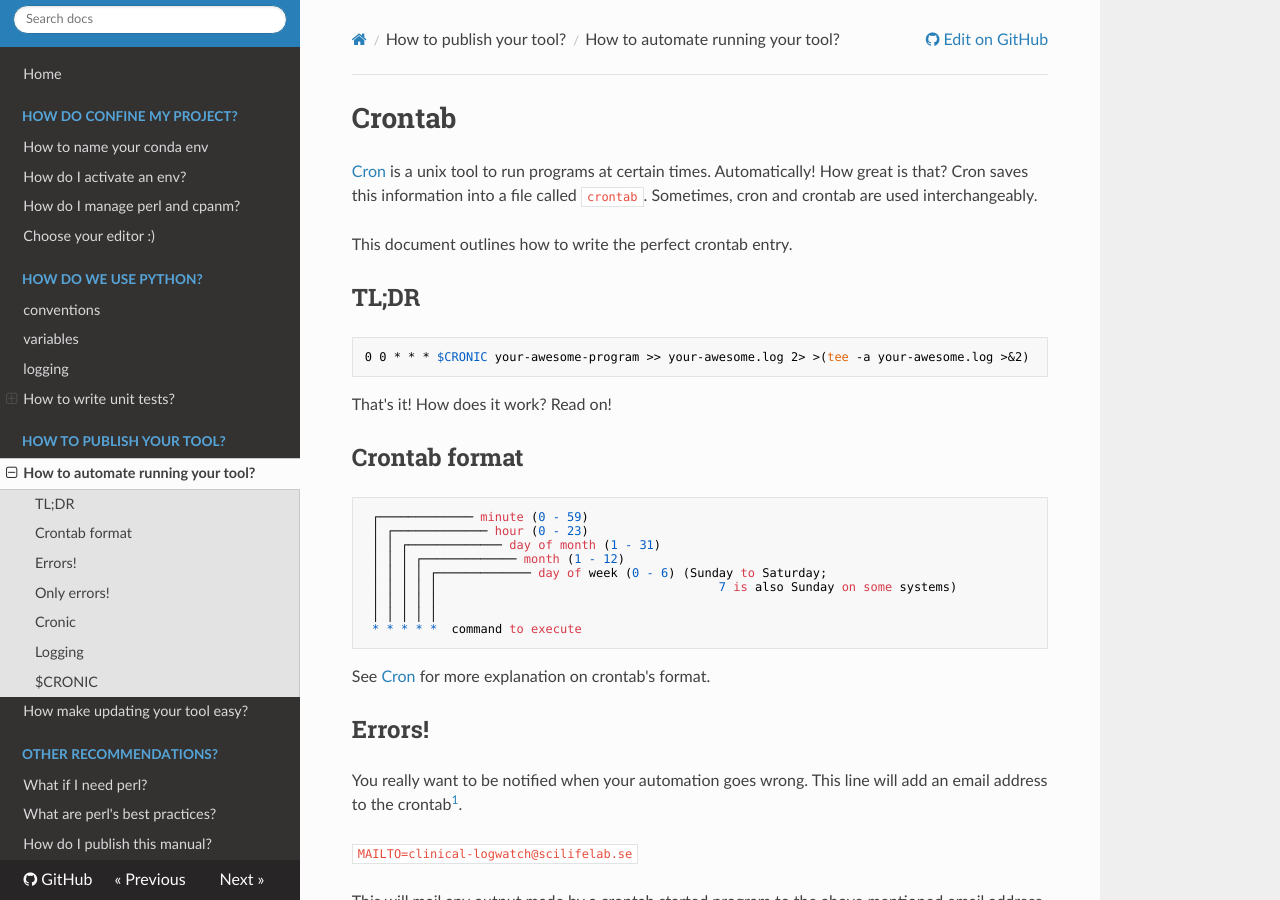
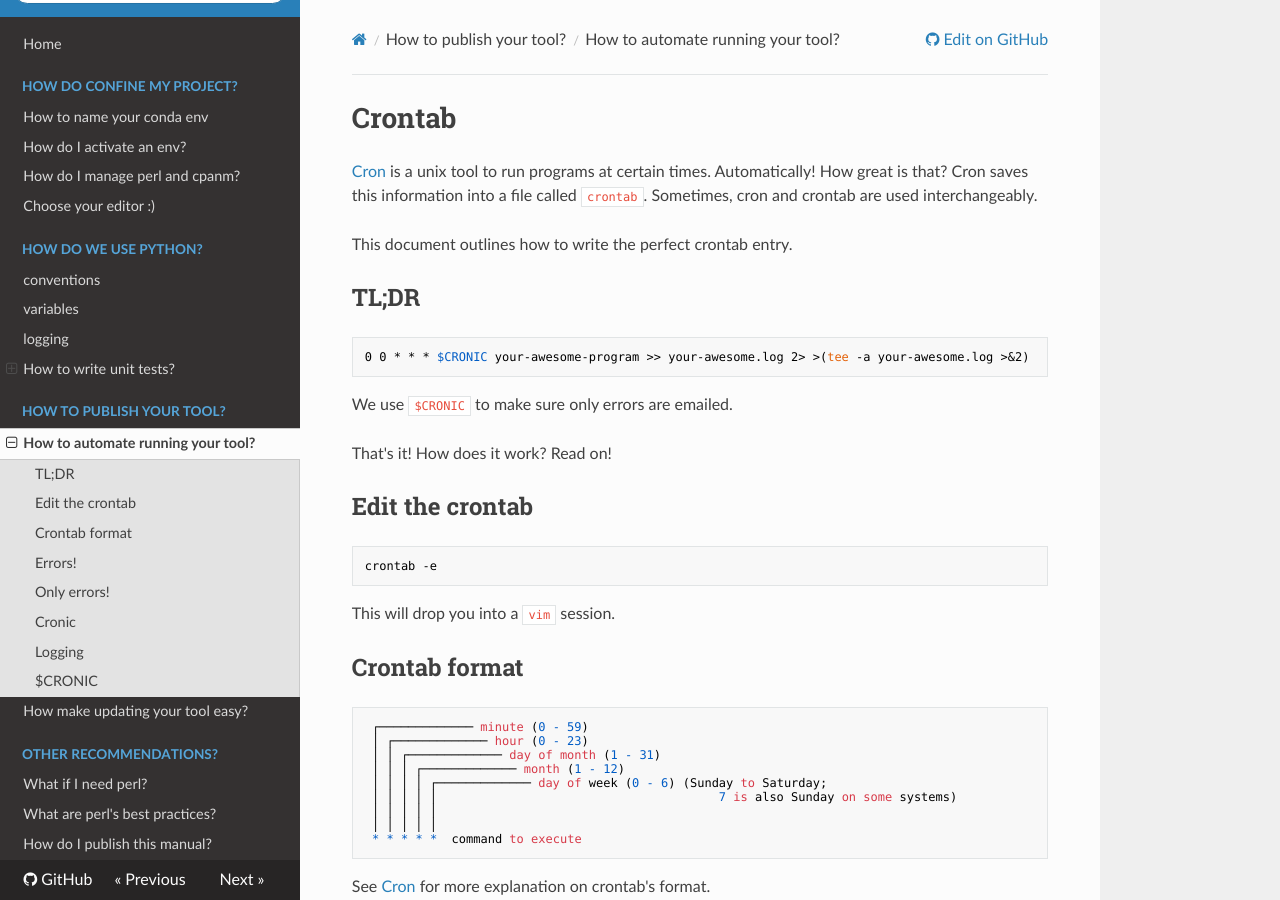
Before and after one commit to ingkebil/development, an MkDocs documentation site: the page built from docs/publish/crontab.md, in a window 1280 px wide and 900 px high. Built offline with MkDocs 1.6.1, drawn with Linux system fonts in a browser that asks for light colours; nearby versions of some CDN libraries.

Commit message:
Add how to edit a crontab

````diff
--- a/docs/publish/crontab.md
+++ b/docs/publish/crontab.md
@@ -11,8 +11,17 @@ This document outlines how to write the perfect crontab entry.
 0 0 * * * $CRONIC your-awesome-program >> your-awesome.log 2> >(tee -a your-awesome.log >&2)
 ```
 
-That's it!
-How does it work? Read on!
+We use `$CRONIC` to make sure only errors are emailed.
+
+That's it! How does it work? Read on!
+
+## Edit the crontab
+
+```
+crontab -e
+```
+
+This will drop you into a `vim` session.
 
 ## Crontab format
 
````
